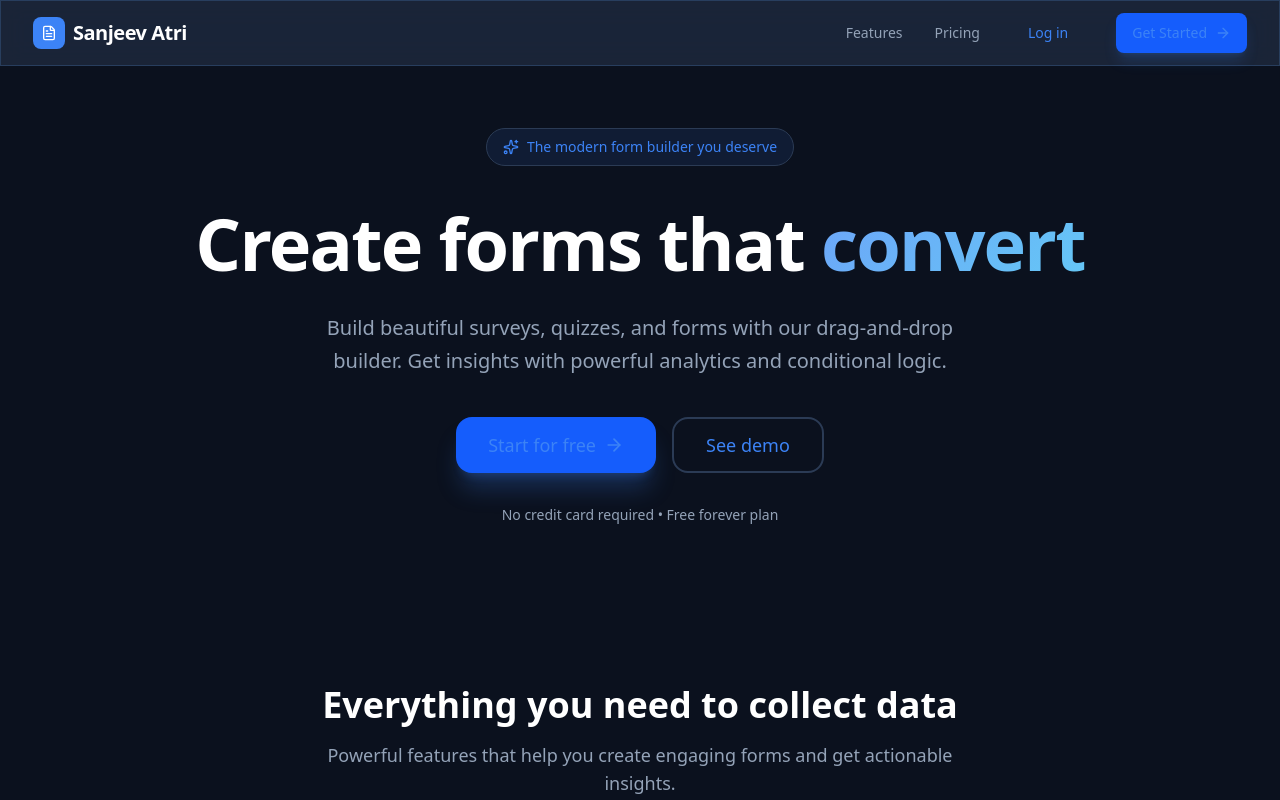
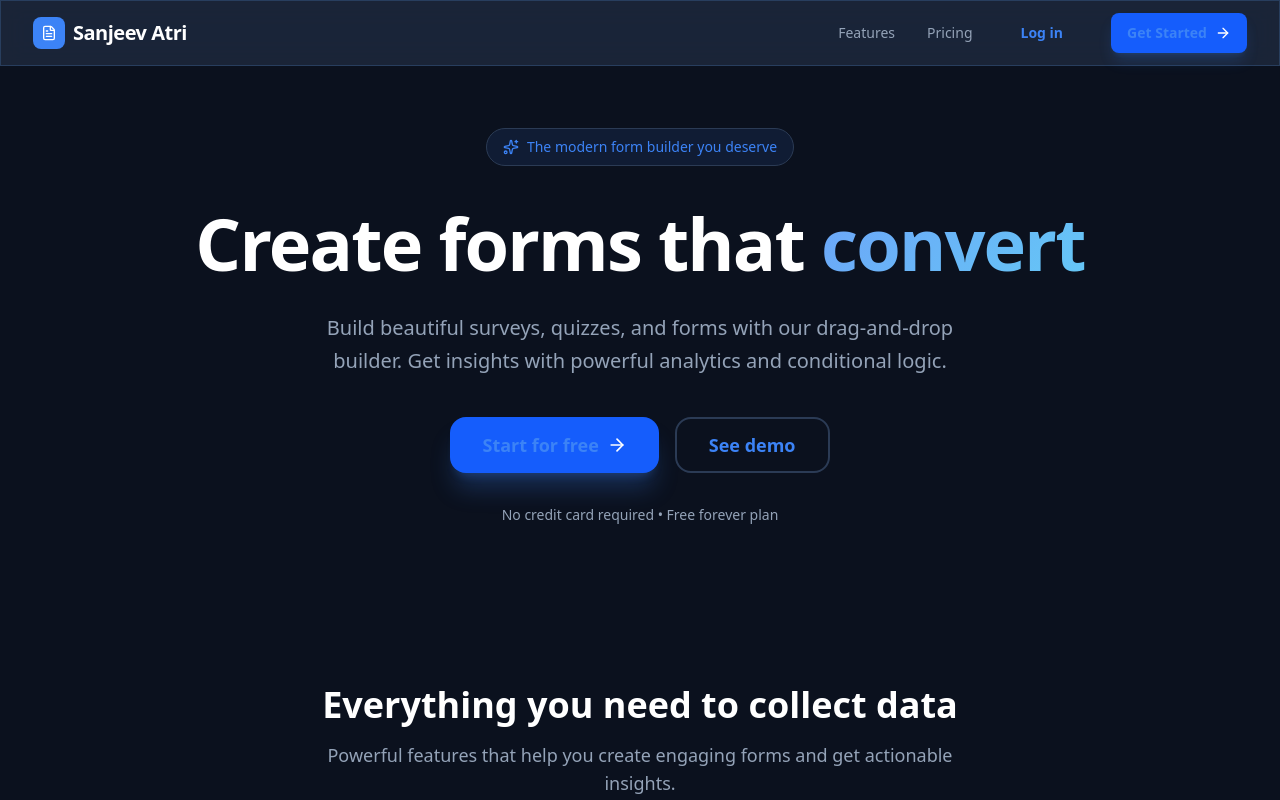
Before and after one commit to Divyansh-Atri/forms, a Next.js app: page / in a window 1280 px wide. Shown: the top 800 px of the page. Built offline with nearby package versions, Linux system fonts and the light colour scheme.

Commit message:
fix: ensure button text is always white and visible

```diff
--- a/src/components/ui/button.tsx
+++ b/src/components/ui/button.tsx
@@ -4,25 +4,26 @@
 import { cn } from "@/lib/utils"
 
 const buttonVariants = cva(
-    "inline-flex items-center justify-center whitespace-nowrap rounded-lg text-sm font-medium ring-offset-background transition-all duration-200 focus-visible:outline-none focus-visible:ring-2 focus-visible:ring-ring focus-visible:ring-offset-2 disabled:pointer-events-none disabled:opacity-50",
+    "inline-flex items-center justify-center whitespace-nowrap rounded-lg text-sm font-semibold ring-offset-background transition-all duration-200 focus-visible:outline-none focus-visible:ring-2 focus-visible:ring-ring focus-visible:ring-offset-2 disabled:pointer-events-none disabled:opacity-50",
     {
         variants: {
             variant: {
                 default:
-                    "bg-blue-600 text-white shadow-md hover:bg-blue-700 hover:shadow-lg active:scale-[0.98]",
+                    "bg-blue-600 text-white shadow-md hover:bg-blue-700 hover:shadow-lg active:scale-[0.98] [&>svg]:text-white [&]:text-white",
                 destructive:
-                    "bg-red-500 text-white shadow-md hover:bg-red-600 hover:shadow-lg",
+                    "bg-red-500 text-white shadow-md hover:bg-red-600 hover:shadow-lg [&>svg]:text-white [&]:text-white",
                 outline:
-                    "border-2 border-blue-600 bg-transparent text-blue-600 hover:bg-blue-50 dark:text-blue-400 dark:border-blue-400 dark:hover:bg-blue-950",
+                    "border-2 border-blue-600 bg-transparent text-blue-700 hover:bg-blue-50 dark:text-blue-300 dark:border-blue-400 dark:hover:bg-blue-950",
                 secondary:
-                    "bg-blue-100 text-blue-700 hover:bg-blue-200 dark:bg-blue-900 dark:text-blue-100 dark:hover:bg-blue-800",
+                    "bg-blue-100 text-blue-800 hover:bg-blue-200 dark:bg-blue-900 dark:text-white dark:hover:bg-blue-800",
                 ghost:
-                    "hover:bg-blue-50 hover:text-blue-700 dark:hover:bg-blue-900 dark:hover:text-blue-100",
+                    "text-slate-700 hover:bg-blue-50 hover:text-blue-700 dark:text-slate-200 dark:hover:bg-blue-900 dark:hover:text-white",
                 link:
                     "text-blue-600 underline-offset-4 hover:underline dark:text-blue-400",
                 success:
-                    "bg-green-500 text-white shadow-md hover:bg-green-600",
+                    "bg-green-500 text-white shadow-md hover:bg-green-600 [&>svg]:text-white [&]:text-white",
             },
+
             size: {
                 default: "h-10 px-4 py-2",
                 sm: "h-9 rounded-md px-3 text-xs",
```
